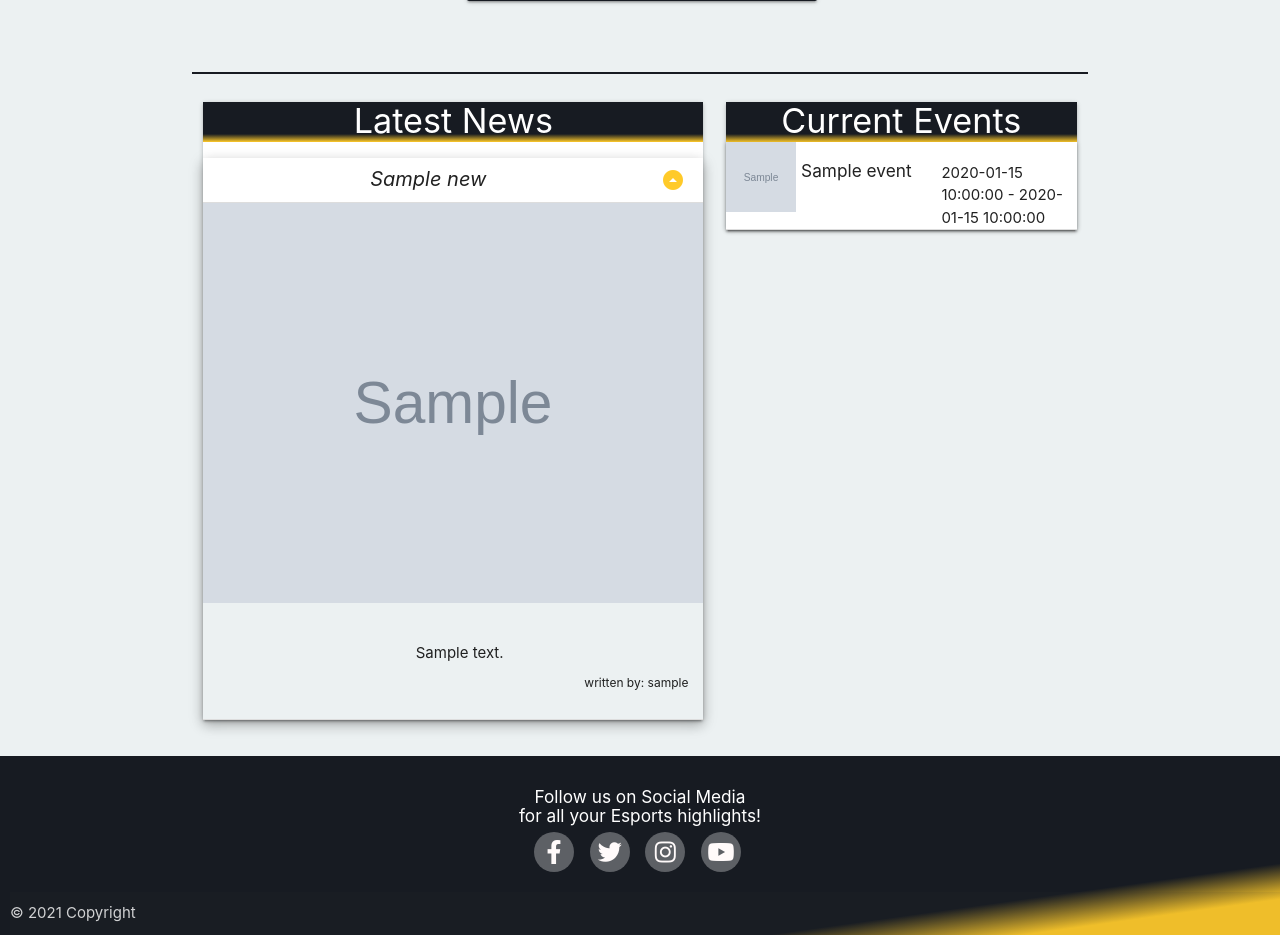
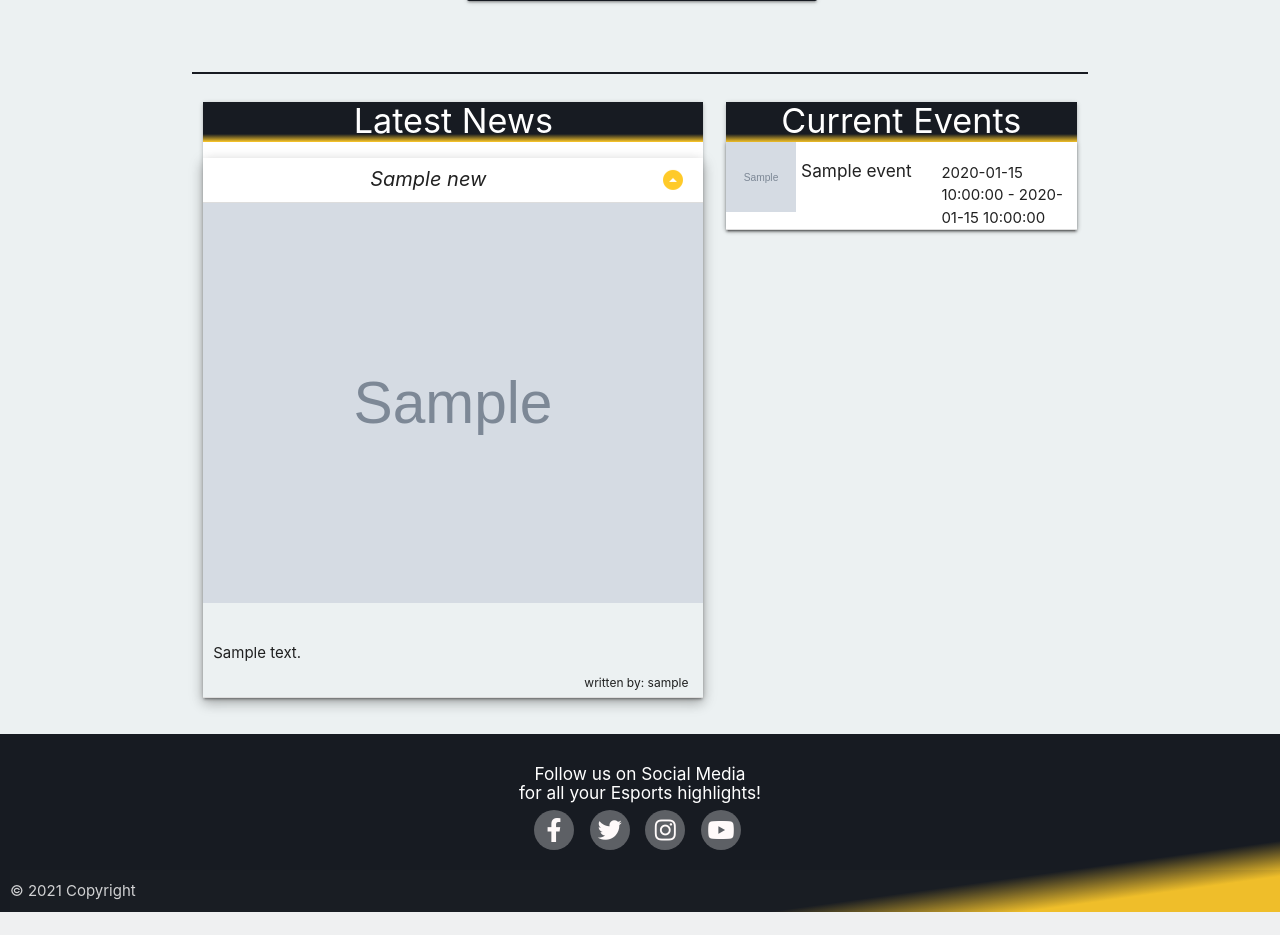
Before and after one commit to jamesr1775/esports-epics, a Flask app: page / in a window 1280 px wide, after a click that opens the changed part. Shown: the part 904-1839 px from the top of the page. After the commit the page ends 1816 px from the top, so only its background shows below. Run offline with Flask 2, Linux system fonts and the light colour scheme; grey boxes marked "Sample" are stand-in pictures; a database or web service that is not in the repository returns one stand-in record (values such as "Sample title"); some libraries are stand-ins or nearby versions.

Commit message:
forgot to update the field names for the submit news form, changed the news body style from pre-wrap to pre-line as large gap at start of the first paragraph was appearing

```diff
--- a/app.py
+++ b/app.py
@@ -138,9 +138,8 @@ def submit_news():
         post_info = {
             "username": session['user'],
             "title": request.form.get("title"),
-            "game": request.form.get("game"),
-            "description": request.form.get("description"),
-            "event_image": request.form.get("event_image"),
+            "post_body": request.form.get("post_body"),
+            "post_image": request.form.get("post_image"),
         }
         mongo.db.news.insert_one(post_info)
         flash("Submission Successful!")
--- a/static/css/style.css
+++ b/static/css/style.css
@@ -40,8 +40,8 @@ main {
 .float-left{
     float: left;
 }
-.pre-wrap{
-    white-space: pre-wrap;
+.pre-line{
+    white-space: pre-line;
 }
 /*********************** Navbar ***********************/
 .company-logo{
--- a/templates/index.html
+++ b/templates/index.html
@@ -63,7 +63,7 @@
                                     <div class="collapsible-body latest-news-card no-padding">
                                         <span>
                                             <img src="{{ story.post_image }}" alt="{{ story.title }}" class="news-image">
-                                            <div class="pre-wrap post-body">
+                                            <div class="pre-line post-body">
                                                 {{ story.post_body }}
                                                 <p class="author-text">written by: {{ story.username }}</p>
                                             </div>
```
